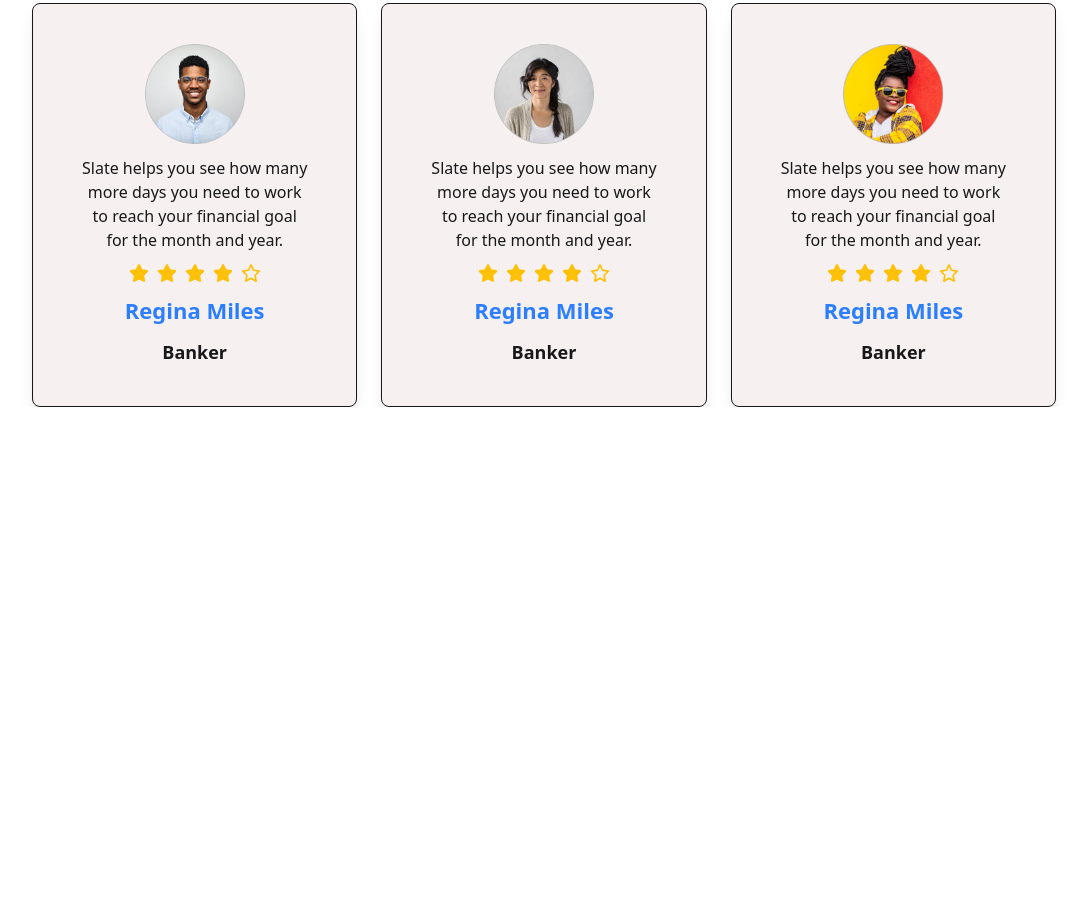
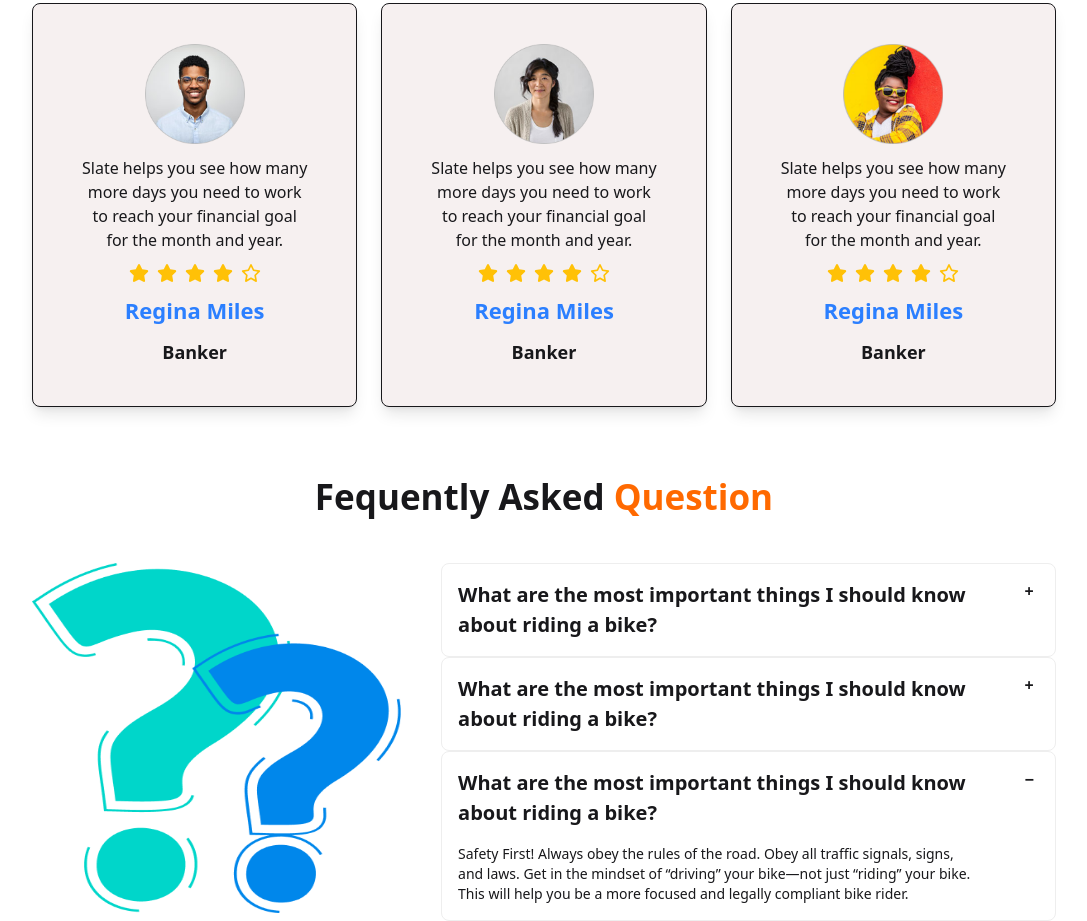
Before and after one commit to asadsftd/Bike-zoon-repo, a plain HTML site: page index.html in a window 1280 px wide. Shown: the part 1740-2661 px from the top of the page, without its empty margins (96-1183 px from the left). Before the commit the page ends 2147 px from the top, so only its background shows below. Drawn offline with nearby package versions, Linux system fonts and the light colour scheme.

Commit message:
added the my fequently questions bloge commit

```diff
--- a/index.html
+++ b/index.html
@@ -290,6 +290,88 @@ id="nav-item">
 <!--  -->
         </div>
            </section>
+           <!-- question sections -->
+            <section class="w-[80%] mt-16 mx-auto"
+             id="question">
+           <h3 class="text-center font-bold text-[35px]"
+           id="question-text">
+           Fequently Asked <span class="text-orange-500">Question</span>
+           </h3>
+           <!-- container -->
+            <div class="flex gap-10 mt-10"
+            id="container">
+            <!-- one -->
+             <div class="">
+                <img src="images/others/faq.png"
+                alt="" class="w-[900px] h-[350px]"
+                id="feq-img">
+             </div>
+             <!-- two -->
+              <div class="">
+    <div class="collapse collapse-plus bg-base-100 border border-base-300">
+  <input type="radio" name="my-accordion-3" checked="checked" />
+  <div class="collapse-title font-semibold">
+    <h3 class="" id="question-title">
+ What are the most important things I should
+know about riding a bike?
+    </h3>
+  </div>
+  <div class="collapse-content text-sm">
+    <p class="w-[90%]"
+    id="question-dspt">
+        Safety First! Always obey
+the rules of the road. Obey all traffic signals,
+signs, and laws. Get in the mindset of “driving” your
+bike—not just “riding” your bike. This will help you
+ be a more focused and legally
+ compliant bike rider.
+    </p>
+  </div>
+</div>
+  <div class="collapse collapse-plus bg-base-100 border border-base-300">
+  <input type="radio" name="my-accordion-3" checked="checked" />
+  <div class="collapse-title font-semibold">
+    <h3 class="" id="question-title">
+ What are the most important things I should
+know about riding a bike?
+    </h3>
+  </div>
+  <div class="collapse-content text-sm">
+    <p class="w-[90%]"
+    id="question-dspt">
+        Safety First! Always obey
+the rules of the road. Obey all traffic signals,
+signs, and laws. Get in the mindset of “driving” your
+bike—not just “riding” your bike. This will help you
+ be a more focused and legally
+ compliant bike rider.
+    </p>
+  </div>
+</div>
+  <div class="collapse collapse-plus bg-base-100 border border-base-300">
+  <input type="radio" name="my-accordion-3" checked="checked" />
+  <div class="collapse-title font-semibold">
+    <h3 class="" id="question-title">
+ What are the most important things I should
+know about riding a bike?
+    </h3>
+  </div>
+  <div class="collapse-content text-sm">
+    <p class="w-[90%]"
+    id="question-dspt">
+        Safety First! Always obey
+the rules of the road. Obey all traffic signals,
+signs, and laws. Get in the mindset of “driving” your
+bike—not just “riding” your bike. This will help you
+ be a more focused and legally
+ compliant bike rider.
+    </p>
+  </div>
+</div>
+              </div>
+              <!--  -->
+        </div>
+            </section>
       </main>
       <!-- footer section -->
        <footer>
--- a/style/style.css
+++ b/style/style.css
@@ -10,6 +10,11 @@
     #lates-img{
         padding: 5px 10px;
     }
+    #question-title{
+        font-size: 20px;
+        font-weight: bold;
+    }
+    /* Responsive */
 @media screen and (max-width:576px) {
     #nav-itemes{
         display: none;
@@ -90,4 +95,19 @@
     #clients-container{
         grid-template-columns: repeat(1, 1fr);
     }
+    #container{
+        flex-direction: column;
+    }
+    #question-text{
+        font-size: 25px;
+    }
+    #question-title{
+        font-size: 16px;
+    }
+    #feq-img{
+        width: 100%;
+    }
+    #question-dspt{
+        width: 94%;
+    }
 }
```
